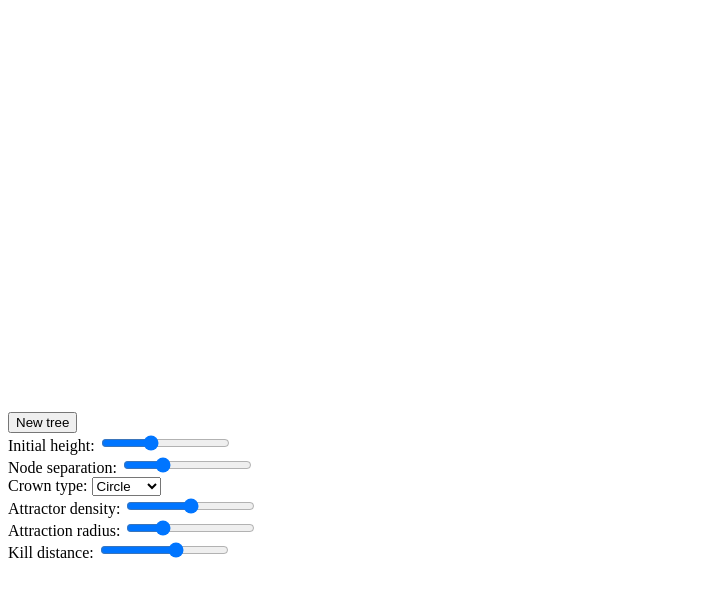
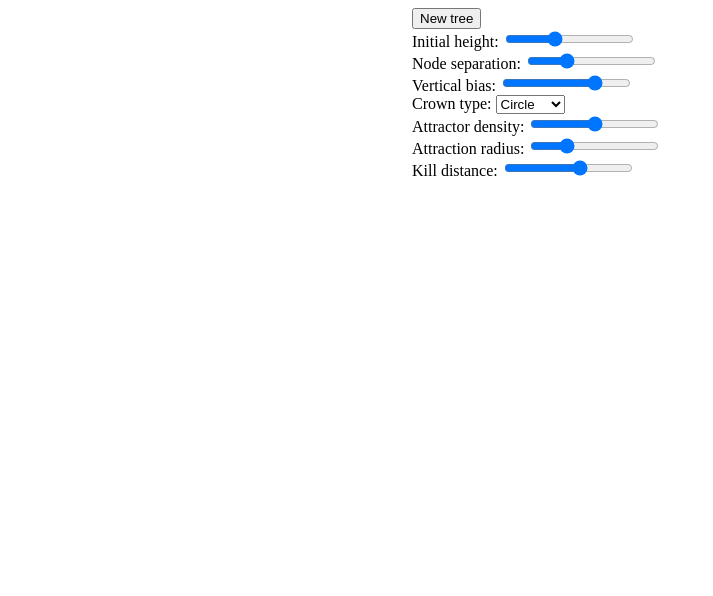
Before and after one commit to Beyamor/tree-space-colonization, a plain HTML site: page index.html in a window 1280 px wide. Shown: the whole page, without its empty margins (0-713 px from the left). Drawn offline with Linux system fonts and the light colour scheme; no server answers.

Commit message:
Vertical biasing, some layout detiailing

```diff
--- a/index.html
+++ b/index.html
@@ -6,12 +6,16 @@
 		<script type="text/coffeescript" src="tree.coffee"></script>
 	</head>
 	<body>
+		<div style="display: inline-block; vertical-align: top;">
 			<canvas id="canvas" width="400" height="400">
 				<p>Hey, dork, get a browser that supports canvas.</p>
 			</canvas>
+		</div>
+		<div style="display: inline-block; vertical-align: top;">
 			<div><button id="generate-button" type="button">New tree</button></div>
 			<div>Initial height: <input id="initial-height" type="range" min="0" max="200" step="5" value="75"/></div>
 			<div>Node separation: <input id="node-distance" type="range" min="1" max="15" step="1" value="5"/></div>
+			<div>Vertical bias: <input id="vertical-bias" type="range" min="-20" max="20" step="1" value="10"/></div>
 			<div>Crown type: <select id="crown-selector">
 					<option value="circle">Circle</option>
 					<option value="cardioid">Cardiod</option>
@@ -22,5 +26,6 @@
 			<div>Attractor density: <input id="attractor-density" type="range" min="0" max="0.03" step="0.0005" value="0.015"/></div>
 			<div>Attraction radius: <input id="attraction-radius" type="range" min="20" max="60" step="1" value="30"/></div>
 			<div>Kill distance: <input id="kill-distance" type="range" min="5" max="30" step="1" value="20"/></div>
+		</div>
 	</body>
 </html>
```
Also changed, not shown: 1 other file. Lines whose indentation alone changed are shown as unchanged.
